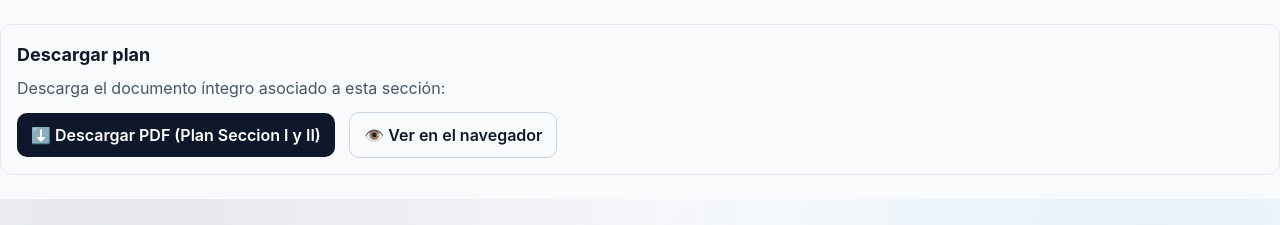
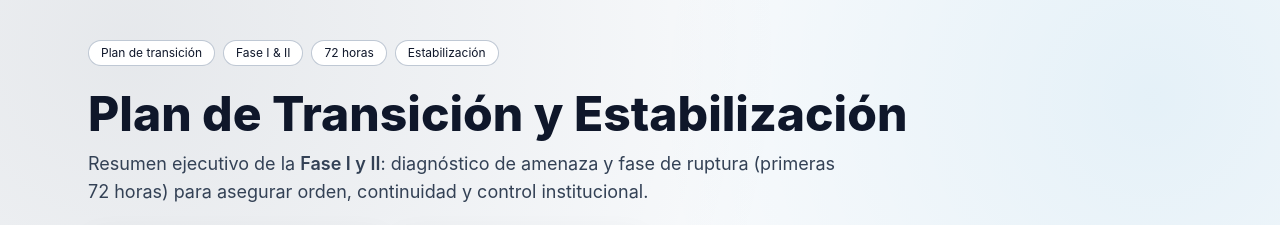
Before and after one commit to jonathandpc1981-pixel/Plan-Transicion-RL, a plain HTML site: page secciones/SeccionI-y-II-72hrs.html in a window 1280 px wide. Shown: the top 225 px of the page. Drawn offline with nearby package versions, Linux system fonts and the light colour scheme.

Commit message:
Update SeccionI-y-II-72hrs.html

```diff
--- a/secciones/SeccionI-y-II-72hrs.html
+++ b/secciones/SeccionI-y-II-72hrs.html
@@ -19,38 +19,6 @@
 
     </style>
 </head>
-
-    <div id="descarga-plan"></div>
-<script>
-(async () => {
-  // Obtiene el nombre del archivo actual para identificar la sección en el JSON
-  const actual = location.pathname.split("/").pop(); // SeccionI-y-II-72hrs.html
-
-  const res = await fetch("../assets/secciones.json", { cache: "no-store" });
-  const secciones = await res.json();
-
-  const sec = secciones.find(s => (s.ruta || "").endsWith(actual));
-  if (!sec || !sec.planCompleto) return;
-
-  const cont = document.getElementById("descarga-plan");
-  cont.innerHTML = `
-    <div style="margin: 24px 0; padding: 16px; border: 1px solid #e5e7eb; border-radius: 12px; background: #f8fafc;">
-      <h3 style="margin: 0 0 8px; font-size: 18px; font-weight: 700;">Descargar plan</h3>
-      <p style="margin: 0 0 12px; color: #475569;">
-        Descarga el documento íntegro asociado a esta sección:
-      </p>
-      <a href="../${sec.planCompleto}" download
-         style="display:inline-block; padding:10px 14px; border-radius:10px; background:#0f172a; color:#fff; text-decoration:none; font-weight:600;">
-        ⬇️ Descargar PDF (Plan Seccion I y II)
-      </a>
-      <a href="../${sec.planCompleto}" target="_blank" rel="noopener"
-         style="display:inline-block; margin-left:10px; padding:10px 14px; border-radius:10px; border-radius:10px; border:1px solid #cbd5e1; color:#0f172a; text-decoration:none; font-weight:600;">
-        👁️ Ver en el navegador
-      </a>
-    </div>
-  `;
-})();
-</script>
 
 <body class="bg-slate-50 text-slate-900">
 
```
